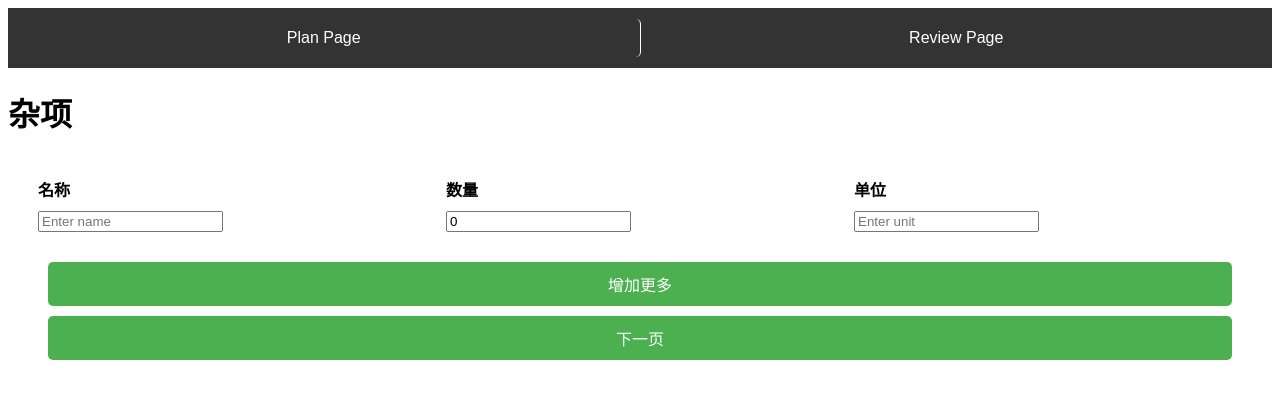
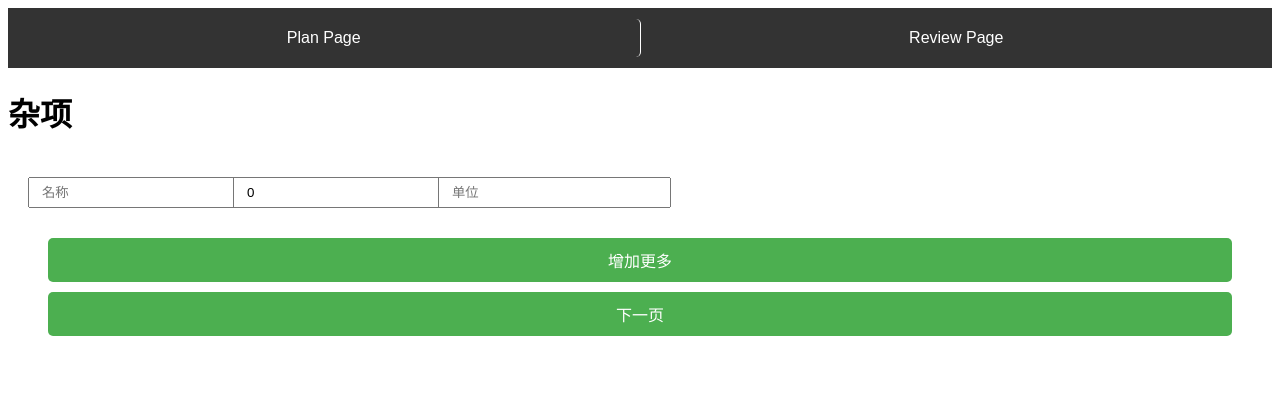
Before and after one commit to wowo2001/Menu_FrontEnd, a Vue app: page /miscellaneous in a window 1280 px wide. Both pictures are taken after a click on the button "增加更多". Shown: the top 398 px of the page. Built offline with nearby package versions, Linux system fonts and the light colour scheme.

Commit message:
Change miscellaneous page layout

```diff
--- a/src/views/MiscellaneousPage.css
+++ b/src/views/MiscellaneousPage.css
@@ -19,3 +19,21 @@
 button {
     width: 100%;
 }
+
+
+.custom-input {
+    width: 100%; /* Make sure input fields are 100% of their column's width */
+    max-width: 300px; /* Limit the width for larger screens */
+    margin: 0 auto; /* Center the input fields */
+}
+
+@media (max-width: 768px) {
+    .custom-input {
+        max-width: 100%; /* For smaller screens, inputs can take the full width */
+    }
+}
+
+/* Optional: Reduce padding inside input fields */
+.form-control {
+    padding: 0.375rem 0.75rem;
+}
--- a/src/views/MiscellaneousPage.vue
+++ b/src/views/MiscellaneousPage.vue
@@ -1,41 +1,29 @@
 <template>
-    <div class="header">
+  <div class="header">
     <h1>杂项</h1>
+  </div>
 
-    </div>
   <div class="container">
-    <!-- Table header -->
-    <div class="row">
-      <div class="col">
-        <strong>名称</strong>
+
+    <!-- Dynamically generated rows for inputs -->
+    <div v-for="(row, index) in rows" :key="index" class="row">
+      <div class="col-12 col-md-4">
+        <input type="text" v-model="row.name" class="form-control custom-input" placeholder="名称" />
       </div>
-      <div class="col">
-        <strong>数量</strong>
+      <div class="col-12 col-md-4">
+        <input type="number" v-model="row.amount" class="form-control custom-input" placeholder="数量" />
       </div>
-      <div class="col">
-        <strong>单位</strong>
+      <div class="col-12 col-md-4">
+        <input type="text" v-model="row.unit" class="form-control custom-input" placeholder="单位" />
       </div>
     </div>
 
-    <!-- Dynamically generated rows for inputs -->
-    <div v-for="(row, index) in rows" :key="index" class="row">
-      <div class="col">
-        <input type="text" v-model="row.name" placeholder="Enter name" />
-      </div>
-      <div class="col">
-        <input type="number" v-model="row.amount" placeholder="Enter amount" />
-      </div>
-      <div class="col">
-        <input type="text" v-model="row.unit" placeholder="Enter unit" />
-      </div>
-    </div>
-
-      <div class="container">
-    <!-- Button to add new row -->
-    <button @click="addRow" class="btn btn-primary mt-3">增加更多</button>
-    <button @click="submit" class="btn btn-primary mt-3 custom-margin">下一页</button>
+    <!-- Buttons -->
+    <div class="container">
+      <button @click="addRow" class="btn btn-primary mt-3">增加更多</button>
+      <button @click="submit" class="btn btn-primary mt-3 custom-margin">下一页</button>
     </div>
   </div>
 </template>
 
-<script src="./MiscellaneousPage.js"></script> <!-- Link to the JS file -->
+<script src="./MiscellaneousPage.js"></script>
```
